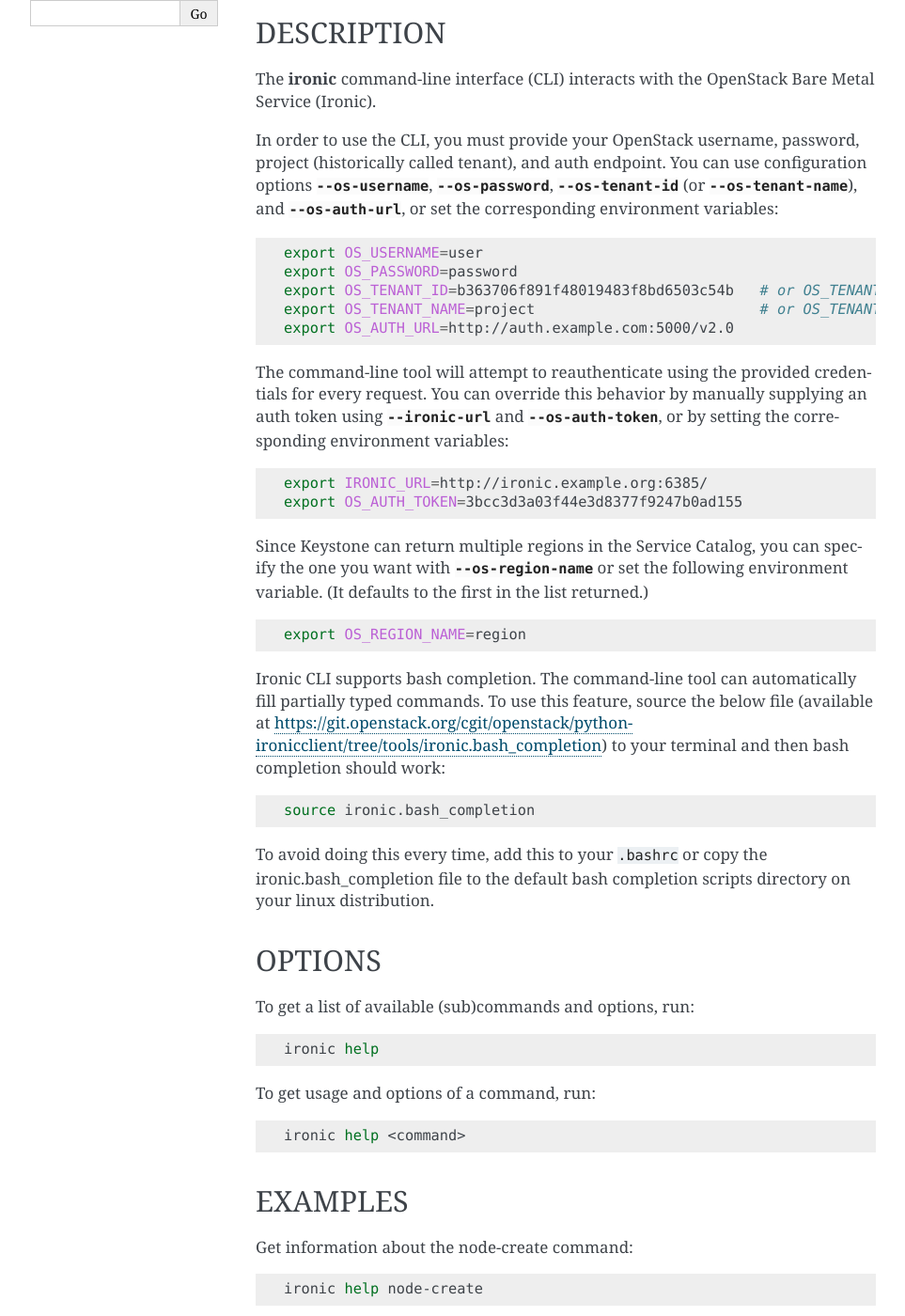
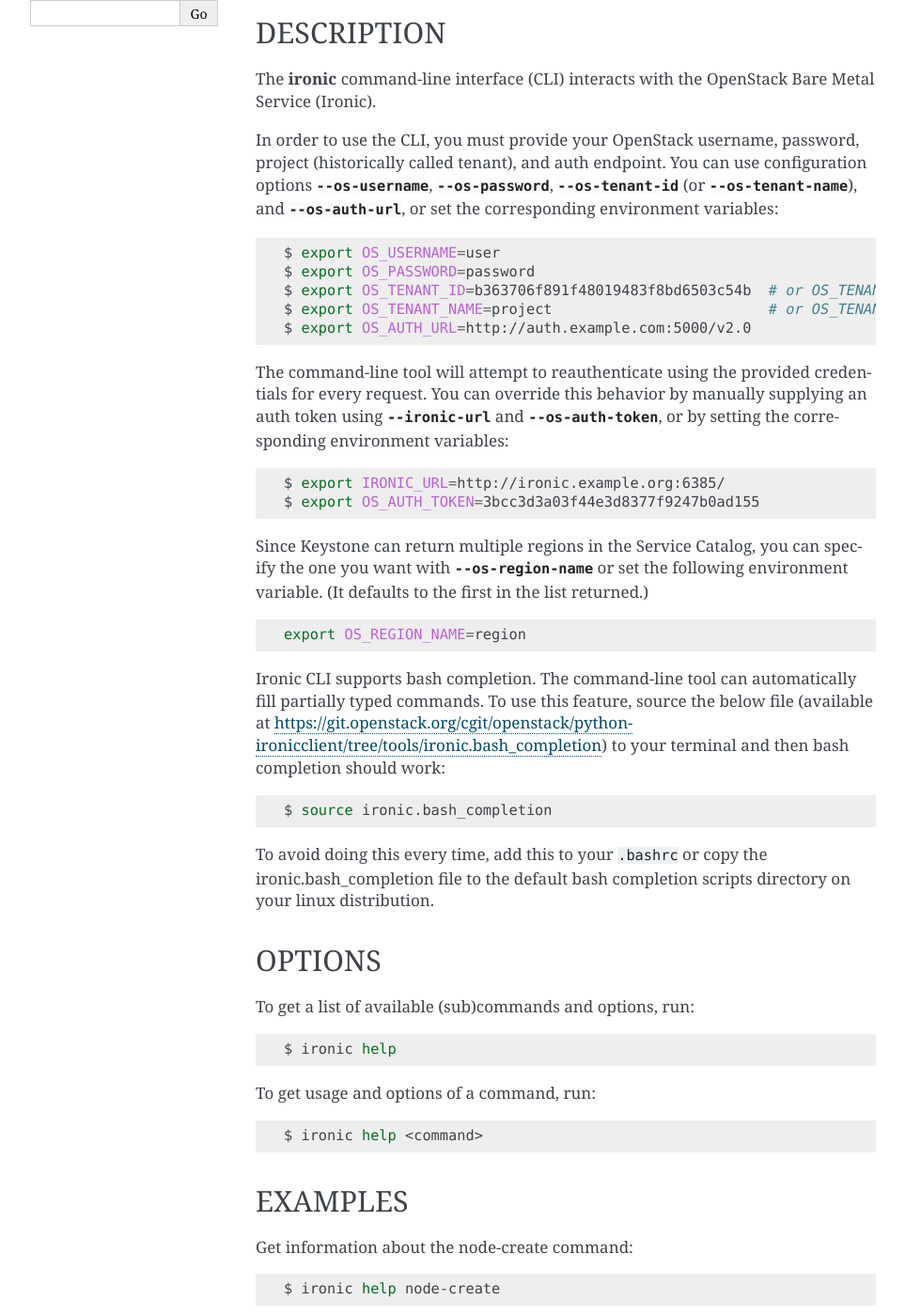
Before and after one commit to openstack/python-ironicclient, a Sphinx documentation site: the page built from doc/source/cli.rst, in a window 1280 px wide and 1400 px high, scrolled down 353 px. Shown: the whole window at 94% size, without its empty margins (148-1111 px from the left). Built offline with Sphinx 7.4.7, drawn with Linux system fonts in a browser that asks for light colours; pages that are not in the unit, such as notebooks, are missing from menus.

```diff
--- a/doc/source/cli.rst
+++ b/doc/source/cli.rst
@@ -28,11 +28,11 @@ configuration options :option:`--os-username`, :option:`--os-password`,
 and :option:`--os-auth-url`, or set the corresponding
 environment variables::
 
-    export OS_USERNAME=user
-    export OS_PASSWORD=password
-    export OS_TENANT_ID=b363706f891f48019483f8bd6503c54b   # or OS_TENANT_NAME
-    export OS_TENANT_NAME=project                          # or OS_TENANT_ID
-    export OS_AUTH_URL=http://auth.example.com:5000/v2.0
+    $ export OS_USERNAME=user
+    $ export OS_PASSWORD=password
+    $ export OS_TENANT_ID=b363706f891f48019483f8bd6503c54b  # or OS_TENANT_NAME
+    $ export OS_TENANT_NAME=project                         # or OS_TENANT_ID
+    $ export OS_AUTH_URL=http://auth.example.com:5000/v2.0
 
 The command-line tool will attempt to reauthenticate using the provided
 credentials for every request. You can override this behavior by manually
@@ -40,8 +40,8 @@ supplying an auth token using :option:`--ironic-url` and
 :option:`--os-auth-token`, or by setting the corresponding environment
 variables::
 
-    export IRONIC_URL=http://ironic.example.org:6385/
-    export OS_AUTH_TOKEN=3bcc3d3a03f44e3d8377f9247b0ad155
+    $ export IRONIC_URL=http://ironic.example.org:6385/
+    $ export OS_AUTH_TOKEN=3bcc3d3a03f44e3d8377f9247b0ad155
 
 Since Keystone can return multiple regions in the Service Catalog, you can
 specify the one you want with :option:`--os-region-name` or set the following
@@ -56,7 +56,7 @@ fill partially typed commands. To use this feature, source the below file
 https://git.openstack.org/cgit/openstack/python-ironicclient/tree/tools/ironic.bash_completion)
 to your terminal and then bash completion should work::
 
-    source ironic.bash_completion
+    $ source ironic.bash_completion
 
 To avoid doing this every time, add this to your ``.bashrc`` or copy the
 ironic.bash_completion file to the default bash completion scripts directory
@@ -67,11 +67,11 @@ OPTIONS
 
 To get a list of available (sub)commands and options, run::
 
-    ironic help
+    $ ironic help
 
 To get usage and options of a command, run::
 
-    ironic help <command>
+    $ ironic help <command>
 
 
 EXAMPLES
@@ -79,16 +79,16 @@ EXAMPLES
 
 Get information about the node-create command::
 
-    ironic help node-create
+    $ ironic help node-create
 
 Get a list of available drivers::
 
-    ironic driver-list
+    $ ironic driver-list
 
 Enroll a node with "fake" deploy driver and "ipmitool" power driver::
 
-    ironic node-create -d fake_ipmitool -i ipmi_address=1.2.3.4
+    $ ironic node-create -d fake_ipmitool -i ipmi_address=1.2.3.4
 
 Get a list of nodes::
 
-    ironic node-list
+    $ ironic node-list
```
Also changed, not shown: README.rst (+11 -11 lines), doc/source/testing.rst (+4 -4 lines).
